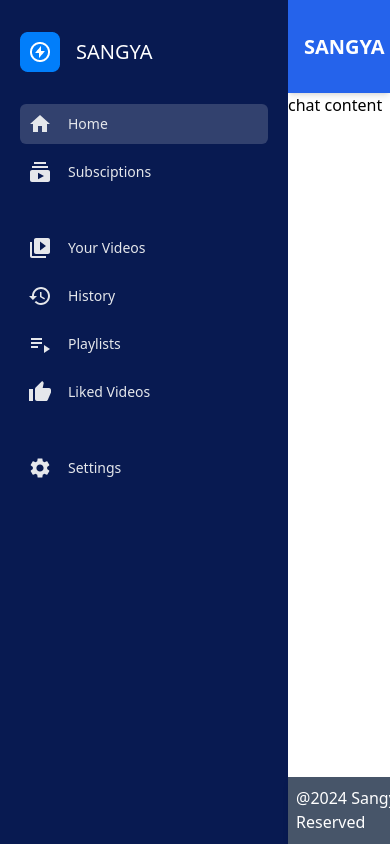
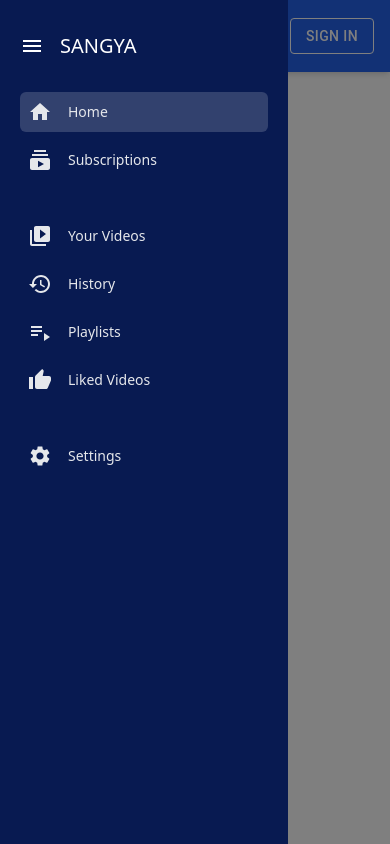
Before and after one commit to ansh-kaushik/Sangya-frontend, a React (Vite) app: page /chats in a window 390 px wide. Built offline with nearby package versions, Linux system fonts and the light colour scheme; no server answers.

Commit message:
ui fixes and work with phone

```diff
--- a/src/App.jsx
+++ b/src/App.jsx
@@ -72,11 +72,11 @@ function App() {
     // console.log(res.data.data.channels);
     dispatch(UIactions.setSubscriptions({ subscriptions: res.data.data.channels }));
   };
+
   useEffect(() => {
-    syncAuthSlice();
-  }, []);
-  useEffect(() => {
-    syncUISlice();
+    if (id) {
+      syncUISlice();
+    }
   }, [id]);
   return (
     <>
--- a/src/components/Footer/Footer.jsx
+++ b/src/components/Footer/Footer.jsx
@@ -6,7 +6,7 @@ import YouTubeIcon from "@mui/icons-material/YouTube";
 import InstagramIcon from "@mui/icons-material/Instagram";
 export default function Footer() {
   return (
-    <div className=" fixed w-[95%] dark:bg-zinc-900  bottom-0  flex items-center justify-between space-x-4 p-2 bg-slate-600 text-white shadow-md   ">
+    <div className=" hidden sm:static fixed w-[95%] dark:bg-zinc-900  bottom-0  flex items-center justify-between space-x-4 p-2 bg-slate-600 text-white shadow-md   ">
       <h1 className="">@2024 Sangya. All Rights Reserved</h1>
       <nav className="space-x-4">
         <Link to="/" className="hover:underline">
--- a/src/components/Header/Header.jsx
+++ b/src/components/Header/Header.jsx
@@ -1,48 +1,54 @@
 import React, { useEffect, useState } from "react";
 import { useNavigate } from "react-router-dom";
 import AccountCircleIcon from "@mui/icons-material/AccountCircle";
-import { alpha, Button, IconButton, InputBase, Menu, MenuItem, styled } from "@mui/material";
+import {
+  alpha,
+  Button,
+  IconButton,
+  InputBase,
+  Menu,
+  MenuItem,
+  styled,
+  TextField,
+} from "@mui/material";
 import SearchIcon from "@mui/icons-material/Search";
 import { useDispatch, useSelector } from "react-redux";
 import { authActions, UIactions } from "../../store";
 import axios from "axios";
-import { DarkMode, LightMode } from "@mui/icons-material";
+import { DarkMode, DarkModeRounded, LightMode, MenuOutlined } from "@mui/icons-material";
+import { Input } from "postcss";
 
 const Search = styled("div")(({ theme }) => ({
   position: "relative",
   borderRadius: theme.shape.borderRadius,
-  backgroundColor: alpha(theme.palette.common.white, 0.15),
-  "&:hover": {
-    backgroundColor: alpha(theme.palette.common.white, 0.25),
-  },
-  marginRight: theme.spacing(2),
-  marginLeft: 0,
-  width: "100%",
-  [theme.breakpoints.up("sm")]: {
-    marginLeft: theme.spacing(3),
-    width: "auto",
-  },
+  // backgroundColor: alpha(theme.palette.common.white, 0.15),
+  // "&:hover": {
+  //   backgroundColor: alpha(theme.palette.common.white, 0.25),
+  // },
+  // marginRight: theme.spacing(2),
+  // marginLeft: 0,
+  // width: "100%",
 }));
 
 const SearchIconWrapper = styled("div")(({ theme }) => ({
-  padding: theme.spacing(0, 2),
+  // padding: theme.spacing(0, 2),
+  backgroundColor: "transparent", // Set background to transparent
   height: "100%",
-  position: "absolute",
   pointerEvents: "none",
   display: "flex",
   alignItems: "center",
   justifyContent: "center",
 }));
-
 const StyledInputBase = styled(InputBase)(({ theme }) => ({
   color: "inherit",
   "& .MuiInputBase-input": {
     padding: theme.spacing(1, 1, 1, 0),
+    // vertical padding + font size from searchIcon
     paddingLeft: `calc(1em + ${theme.spacing(4)})`,
     transition: theme.transitions.create("width"),
     width: "100%",
     [theme.breakpoints.up("md")]: {
-      width: "50ch",
+      width: "20ch",
     },
   },
 }));
@@ -53,7 +59,7 @@ export default function Header() {
   const auth = useSelector((state) => state.auth.auth);
   const darkMode = useSelector((state) => state.UI.darkMode);
   const selectedMenu = useSelector((state) => state.UI.selectedMenu);
-
+  const open = useSelector((state) => state.UI.sidebarOpen);
   const [anchorEl, setAnchorEl] = useState(null);
 
   const handleMenu = (event) => {
@@ -86,30 +92,41 @@ export default function Header() {
     <div
       className={` sticky top-0 flex items-center justify-between  space-x-4 p-4 bg-blue-600 dark:bg-zinc-900 text-white shadow-md`}
     >
+      {/* left div */}
+      <div className="flex">
         <h1
           onClick={() => navigate("/")}
           className="text-xl hover:cursor-pointer font-bold dark:text-blue-700"
         >
+          <span
+            onClick={() => dispatch(UIactions.changeSideBarOpen(!open))}
+            className="sm:hidden text-white"
+          >
+            <MenuOutlined className="mr-2" />
+          </span>
           SANGYA
         </h1>
-      {selectedMenu && (
+      </div>
+      {/* right div */}
+
+      <nav className="flex gap-4 items-center justify-center">
+        <IconButton>
           <Search>
             <SearchIconWrapper>
               <SearchIcon />
             </SearchIconWrapper>
-          <StyledInputBase placeholder="Search…" inputProps={{ "aria-label": "search" }} />
           </Search>
-      )}
-
-      <nav className="space-x-4 flex ">
+        </IconButton>
         {
-          <Button onClick={handleDarkModeToggle}>
+          <span className="hidden  sm:block ">
+            <IconButton onClick={handleDarkModeToggle}>
               {!darkMode ? (
-              <DarkMode sx={{ color: "#36454F" }} />
+                <DarkModeRounded sx={{ color: "black" }} />
               ) : (
                 <LightMode sx={{ color: "white" }} />
               )}
-          </Button>
+            </IconButton>
+          </span>
         }
         {!auth ? (
           <Button onClick={() => navigate("/login")} color="inherit" variant="outlined">
--- a/src/components/VideoCompoents/VideoCard.jsx
+++ b/src/components/VideoCompoents/VideoCard.jsx
@@ -35,11 +35,13 @@ const VideoCard = ({
     navigate(`/video/${id}`);
   };
   return (
-    <div className={`max-w-xs   ${sidebar ? "flex items-center my-0 mx-2" : "m-4"} `}>
+    <div
+      className={`w-full aspect-video  md:w-1/4 lg:w-1/5 ${sidebar ? "flex   items-center my-0 mx-2" : "m-4"} `}
+    >
       <img
         src={thumbnail}
         alt={title}
-        className={`rounded-xl hover:cursor-pointer hover:rounded-lg  transition-all duration-300 aspect-video dark:hover:shadow-lg dark:hover:shadow-orange-300 ${sidebar ? "w-40" : "w-50"}`}
+        className={`rounded-xl hover:cursor-pointer hover:rounded-lg  transition-all duration-300 aspect-video dark:hover:shadow-lg dark:hover:shadow-orange-300 `}
         onClick={() => handleVideoPage({ title, url, channelImage, channel, views, description })}
         // style={{ objectFit: "cover" }}
       />
--- a/src/pages/Home.jsx
+++ b/src/pages/Home.jsx
@@ -11,7 +11,8 @@ import { UIactions } from "../store";
 export default function Home() {
   const { homePageVideos } = useSelector((state) => state.UI);
   const dispatch = useDispatch();
-  const URL = "http://localhost:8000/api/v1/videos";
+  // const URL = "http://localhost:8000/api/v1/videos";
+  const URL = `${import.meta.env.VITE_BASE_URL}/videos`;
   const getAllVideosDetails = async () => {
     const res = await axios.get(URL);
     let videos = res.data.videos;
--- a/src/pages/PageWrapper.jsx
+++ b/src/pages/PageWrapper.jsx
@@ -2,36 +2,36 @@ import React from "react";
 import Sidebar from "./Sidebar";
 import Header from "../components/Header/Header";
 import Footer from "../components/Footer/Footer";
-import { useSelector } from "react-redux";
+import { useDispatch, useSelector } from "react-redux";
+import { UIactions } from "../store";
 
 export default function PageWrapper({ children }) {
   const darkMode = useSelector((state) => state.UI.darkMode);
-  // console.log(darkMode);
-
+  const sidebarOpen = useSelector((state) => state.UI.sideBarOpen);
+  const dispatch = useDispatch();
   return (
     <div className={`${darkMode ? "dark" : ""}`}>
-      <div className="flex   h-screen dark:bg-zinc-900 ">
+      <div className="flex h-screen dark:bg-zinc-900 relative">
+        {/* Sidebar */}
         <Sidebar />
-        <div className=" relative flex-1 h-full overflow-y-auto">
+
+        {/* Main content */}
+        <div className="flex-1 h-full overflow-y-auto  sm:ml-20">
           <Header />
-          <div className="overflow-y-auto dark:text-white  ">
-            {/* main */}
+          <div className="overflow-y-auto dark:text-white ">
+            {/* main content */}
             {children}
           </div>
           <Footer />
         </div>
+        {/* Overlay */}
+        {sidebarOpen && (
+          <div
+            className="fixed inset-0 bg-black opacity-50 z-40 transition-opacity duration-300"
+            onClick={() => dispatch(UIactions.changeSideBarOpen(false))}
+          ></div>
+        )}
       </div>
     </div>
-    // <div className="flex flex-col min-h-screen">
-    //   <div className="flex flex-1">
-    //     <Sidebar />
-    //     <div className="flex-1 flex flex-col overflow-y-auto">
-    //       <Header />
-    //       {/* main */}
-    //       <div className="flex-1 overflow-y-auto">{children}</div>
-    //     </div>
-    //   </div>
-    //   <Footer />
-    // </div>
   );
 }
--- a/src/pages/Sidebar.jsx
+++ b/src/pages/Sidebar.jsx
@@ -1,4 +1,4 @@
-import React, { useEffect, useState } from "react";
+import React from "react";
 import { Link } from "react-router-dom";
 import HomeIcon from "@mui/icons-material/Home";
 import SubscriptionsIcon from "@mui/icons-material/Subscriptions";
@@ -9,23 +9,16 @@ import ThumbUpIcon from "@mui/icons-material/ThumbUp";
 import SettingsIcon from "@mui/icons-material/Settings";
 import { useDispatch, useSelector } from "react-redux";
 import { UIactions } from "../store";
-import logo from "../assets/logo.png";
-export default function Sidebar(props) {
-  // console.log(props.location.pathname);
+import { MenuOutlined } from "@mui/icons-material";
 
-  // const [open, setOpen] = useState(true);
+export default function Sidebar() {
   const selectedMenu = useSelector((state) => state.UI.selectedMenu);
   const open = useSelector((state) => state.UI.sideBarOpen);
-  // console.log(selectedMenu);
   const dispatch = useDispatch();
+
   const Menus = [
-    { title: "Home", src: "Chart_fill", link: "", icon: <HomeIcon /> },
-    {
-      title: "Subsciptions",
-      src: "subscriptions",
-      link: "subscriptions",
-      icon: <SubscriptionsIcon />,
-    },
+    { title: "Home", icon: <HomeIcon />, link: "" },
+    { title: "Subscriptions", icon: <SubscriptionsIcon />, link: "subscriptions" },
     { title: "Your Videos", gap: true, icon: <VideoLibraryIcon />, link: "myVideos" },
     { title: "History", icon: <HistoryIcon />, link: "watchHistory" },
     { title: "Playlists", icon: <PlaylistPlayIcon />, link: "myPlaylists" },
@@ -33,49 +26,21 @@ export default function Sidebar(props) {
     { title: "Settings", icon: <SettingsIcon />, gap: true, link: "appSettings" },
   ];
 
-  useEffect(() => {
-    function handleMouseEnter(e) {
-      e.stopPropagation();
-      // setOpen(true);
-      dispatch(UIactions.changeSideBarOpen(true));
-    }
-    function handleMouseLeave(e) {
-      e.stopPropagation();
-      // setOpen(false);
-      dispatch(UIactions.changeSideBarOpen(false));
-    }
-    const sidebar = document.getElementById("sidebar");
-    if (!sidebar) return;
-    sidebar.addEventListener("mouseenter", handleMouseEnter);
-    sidebar.addEventListener("mouseleave", handleMouseLeave);
-    // console.log(sidebar);
-
-    return () => {
-      sidebar.addEventListener("mouseenter", handleMouseEnter);
-      sidebar.addEventListener("mouseleave", handleMouseLeave);
-    };
-  }, []);
-  useEffect(() => {}, []);
   return (
-    <div id="sidebar" className="flex  sticky left-0">
+    <div
+      id="sidebar"
+      className={`sm:flex absolute sidebar   ${!open ? "hidden  " : ""}  left-0 z-50`}
+    >
       <div
         className={`${
           open ? "w-72" : "w-20"
-        }  duration-300 h-screen p-5 pt-8 dark:bg-zinc-900 bg-dark-purple  relative `}
+        } h-screen p-5 pt-8 dark:bg-zinc-900 bg-dark-purple   transition-all duration-300 `}
       >
-        {/* <img
-          src="./src/assets/control.png"
-          className={`absolute cursor-pointer rounded-full -right-3 top-9 w-7 border-2 border-dark-purple ${
-            !open && "rotate-180"
-          }`}
-          onClick={() => setOpen(!open)}
-        /> */}
-        <div className="flex gap-x-4 items-center">
-          <img
-            src={logo}
-            alt=""
-            // height="100px"
-            className={`cursor-pointer  duration-700 ${open && "rotate-[360deg]"}`}
+        <div className="flex items-center gap-x-4">
+          <MenuOutlined
+            onClick={() => dispatch(UIactions.changeSideBarOpen(!open))}
+            className={`cursor-pointer duration-700 ${open && "rotate-[360deg]"}`}
+            sx={{ color: "white" }}
           />
           <h1
             className={`text-white dark:text-blue-700 origin-left font-medium text-xl duration-300 ${
@@ -93,12 +58,11 @@ export default function Sidebar(props) {
                 onClick={() => dispatch(UIactions.setSelectedMenu({ selectedMenu: menu.title }))}
                 className={`text-gray-200 text-sm flex items-center gap-x-4 cursor-pointer p-2 hover:bg-light-white rounded-md ${
                   menu.gap ? "mt-9" : "mt-2"
-                }  ${selectedMenu === menu.title ? "bg-light-white" : "bg-transparent"}`}
+                } ${selectedMenu === menu.title ? "bg-light-white" : "bg-transparent"}`}
               >
-                {/* <img src={`./src/assets/${menu.src}.png`} className="w-6 h-6 object-contain" /> */}
                 {menu.icon}
                 <span
-                  className={`${!open && "scale-0"} origin-left text-gray-200  text-sm duration-300`}
+                  className={`${!open && "scale-0"} origin-left text-gray-200 text-sm duration-300`}
                 >
                   {menu.title}
                 </span>
```
Lines whose indentation alone changed are shown as unchanged.
